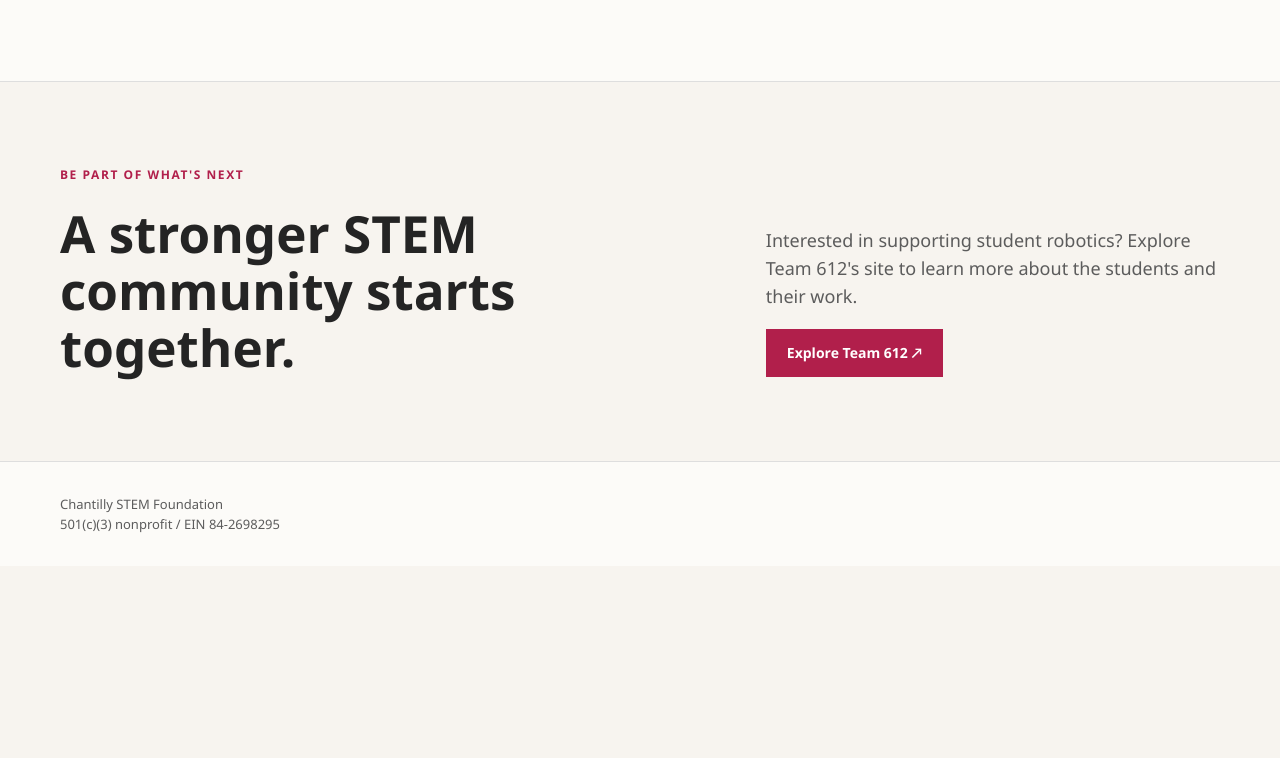
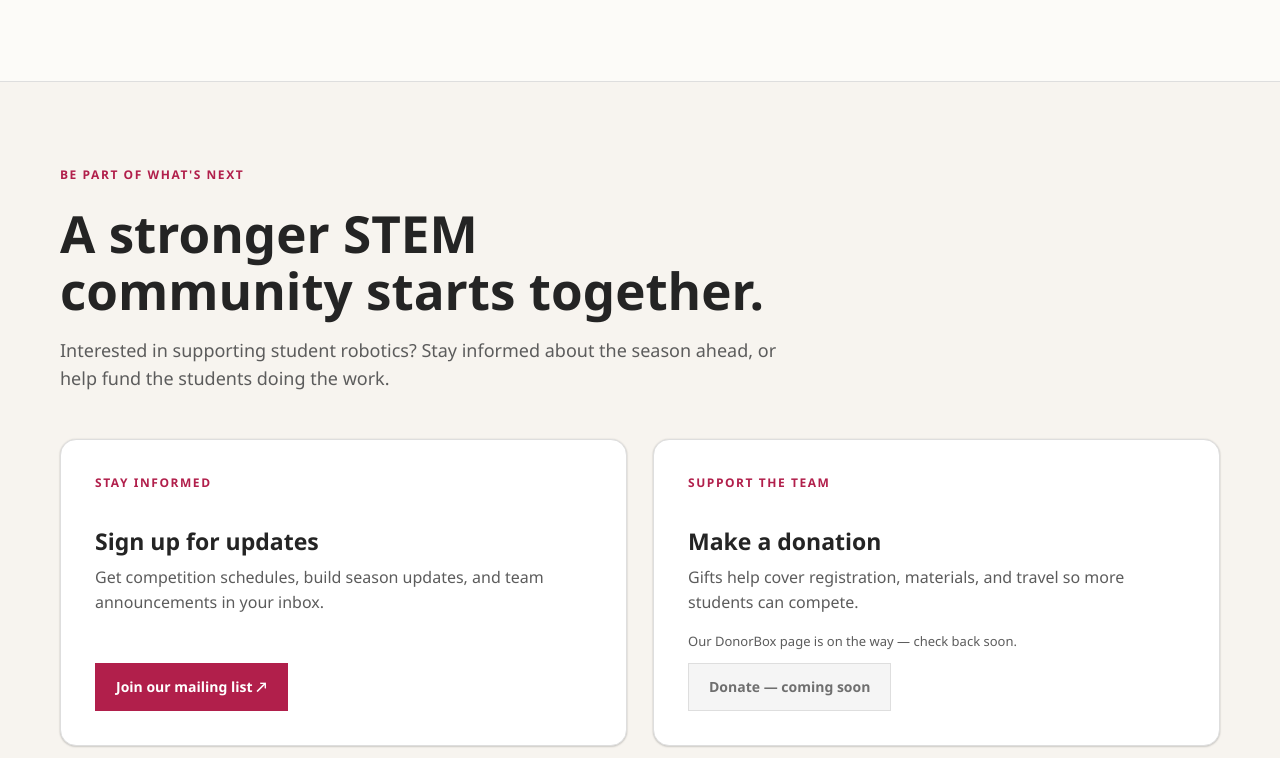
Before and after one commit to ujvalgandhi1/chantilly-stem-foundation-site, a plain HTML site: page index.html in a window 1280 px wide. Shown: the part 1962-2720 px from the top of the page. Before the commit the page ends 2528 px from the top, so only its background shows below. Drawn offline with Linux system fonts and the light colour scheme.

Commit message:
Add signup and donation calls to action
Link the Get involved section to the Constant Contact signup page and add a
donation card. The donate button stays disabled until the DonorBox campaign
URL is available.

```diff
--- a/index.html
+++ b/index.html
@@ -114,9 +114,16 @@
     .team-number { border-left: 5px solid var(--cp-accent); padding-left: 28px; font-size: clamp(120px, 17vw, 250px); font-weight: 900; line-height: .85; color: var(--cp-accent); }
     .team-copy h2 { margin-bottom: 20px; }
     .text-link { display: inline-flex; align-items: center; gap: 10px; margin-top: 14px; color: var(--cp-accent); font-weight: 800; text-decoration-thickness: 2px; text-underline-offset: 6px; }
-    .involve { padding-block: 84px; display: grid; grid-template-columns: 1.4fr 1fr; gap: 70px; align-items: end; }
-    .involve h2 { margin-bottom: 0; }
-    .involve-copy p { color: var(--cp-text-muted); font-size: 18px; }
+    .involve { padding-block: 84px; }
+    .involve-head { max-width: 720px; margin-bottom: 46px; }
+    .involve-head p:last-child { margin-bottom: 0; color: var(--cp-text-muted); font-size: 18px; }
+    .action-grid { display: grid; grid-template-columns: repeat(2, 1fr); gap: 26px; }
+    .action-card { display: flex; flex-direction: column; align-items: flex-start; padding: 34px; background: var(--cp-surface); border: 1px solid var(--cp-border); border-radius: 16px; box-shadow: 0 0 2px rgba(0, 0, 0, 0.12), 0 1px 2px rgba(0, 0, 0, 0.14); }
+    .action-card h3 { margin: 14px 0 10px; }
+    .action-card p { color: var(--cp-text-muted); }
+    .action-foot { margin-top: auto; display: flex; flex-direction: column; align-items: flex-start; gap: 12px; }
+    .button-pending { background: var(--cp-surface-soft); color: var(--cp-text-soft); border-color: var(--cp-border); cursor: default; }
+    .action-note { margin: 0; font-size: 13px; color: var(--cp-text-soft); }
     .site-footer { background: var(--cp-bg-elevated); border-top: 1px solid var(--cp-border); }
     .footer-inner { display: flex; flex-wrap: wrap; justify-content: space-between; gap: 24px; padding-block: 32px; font-size: 13px; color: var(--cp-text-muted); }
     .footer-inner p { margin: 0; }
@@ -132,12 +139,15 @@
       h1 { font-size: clamp(40px, 10vw, 66px); }
       .hero-lede { font-size: 17px; }
       .photo-credit { top: 14px; bottom: auto; right: 18px; }
-      .intro-inner, .team-inner, .involve { grid-template-columns: 1fr; gap: 28px; }
+      .intro-inner, .team-inner { grid-template-columns: 1fr; gap: 28px; }
       .intro-inner { padding-block: 36px; }
       section.content { padding-block: 66px; }
       .focus-grid { grid-template-columns: 1fr; gap: 34px; }
       .focus-item h3 { margin-top: 14px; }
       .team-inner, .involve { padding-block: 64px; }
+      .involve-head { margin-bottom: 32px; }
+      .action-grid { grid-template-columns: 1fr; gap: 20px; }
+      .action-card { padding: 26px; }
       .team-number { font-size: 122px; }
     }
     @media (prefers-reduced-motion: reduce) { html { scroll-behavior: auto; } }
@@ -220,13 +230,30 @@
     </section>
 
     <section id="get-involved" class="wrap involve" aria-labelledby="involve-title">
-      <div>
+      <div class="involve-head">
         <p class="eyebrow">Be part of what's next</p>
         <h2 id="involve-title">A stronger STEM community starts together.</h2>
+        <p>Interested in supporting student robotics? Stay informed about the season ahead, or help fund the students doing the work.</p>
       </div>
-      <div class="involve-copy">
-        <p>Interested in supporting student robotics? Explore Team 612's site to learn more about the students and their work.</p>
-        <a class="button" href="https://www.chantillyrobotics.org/" target="_blank" rel="noopener noreferrer">Explore Team 612 <span aria-hidden="true">&nbsp;↗</span></a>
+      <div class="action-grid">
+        <div class="action-card">
+          <span class="eyebrow">Stay informed</span>
+          <h3>Sign up for updates</h3>
+          <p>Get competition schedules, build season updates, and team announcements in your inbox.</p>
+          <div class="action-foot">
+            <a class="button" href="https://lp.constantcontactpages.com/sl/l0srZXN/STEMFoundationSignup" target="_blank" rel="noopener noreferrer">Join our mailing list <span aria-hidden="true">&nbsp;↗</span></a>
+          </div>
+        </div>
+        <div class="action-card">
+          <span class="eyebrow">Support the team</span>
+          <h3>Make a donation</h3>
+          <p>Gifts help cover registration, materials, and travel so more students can compete.</p>
+          <div class="action-foot">
+            <p class="action-note">Our DonorBox page is on the way — check back soon.</p>
+            <!-- Replace with: <a class="button" href="DONORBOX_CAMPAIGN_URL" target="_blank" rel="noopener noreferrer">Donate</a> -->
+            <span class="button button-pending" role="link" aria-disabled="true">Donate — coming soon</span>
+          </div>
+        </div>
       </div>
     </section>
   </main>
```
